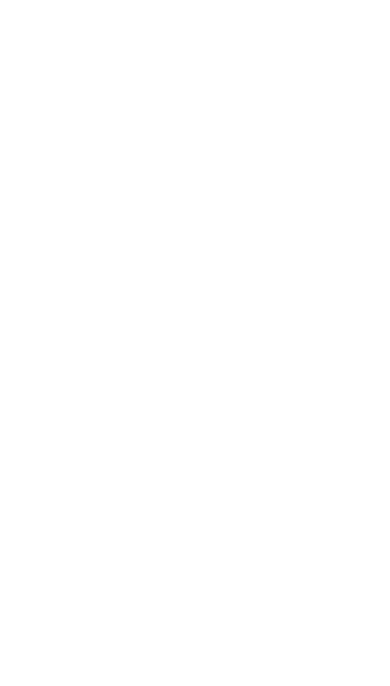
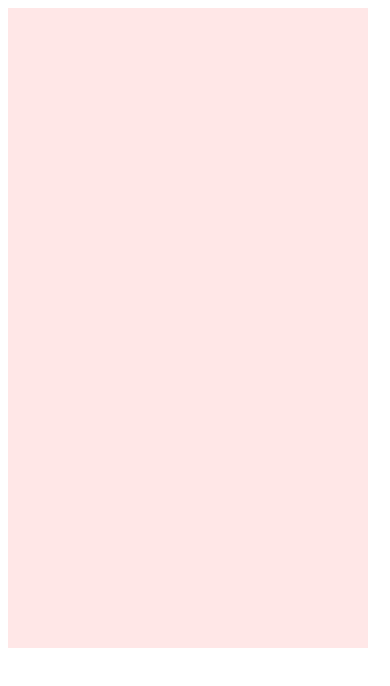
Before and after one commit to MarianoANDR/The-Travelling-Blog-Website, a plain HTML site: page index.html in a window 390 px wide. Drawn offline with Linux system fonts and the light colour scheme.

Commit message:
adding changes

```diff
--- a/css/styles.css
+++ b/css/styles.css
@@ -0,0 +1,11 @@
+@media (max-width: 1024px) {
+
+    .nav-header{
+        background: #FFE7E7;
+        width: 360px;
+        height: 640px;
+    }
+
+
+
+}
--- a/index.html
+++ b/index.html
@@ -1,8 +1,20 @@
 <!DOCTYPE html>
 <html lang="en">
     <head>
-        <meta charset="utf-8">
+        <meta charset="UTF-8">
+        <meta http-equiv="X-UA-Compatible" content="IE=edge">
+        <meta name="viewport" content="width=device-width, initial-scale=1.0">
         <link rel="stylesheet" href="css/styles.css">
         <title>Personal Blog Website</title>
     </head>
+    <body>
+        <header>
+            <nav>
+                <div class="nav-header">
+
+                </div>
+            </nav>
+        </header>
+
+    </body>
 </html>
```
